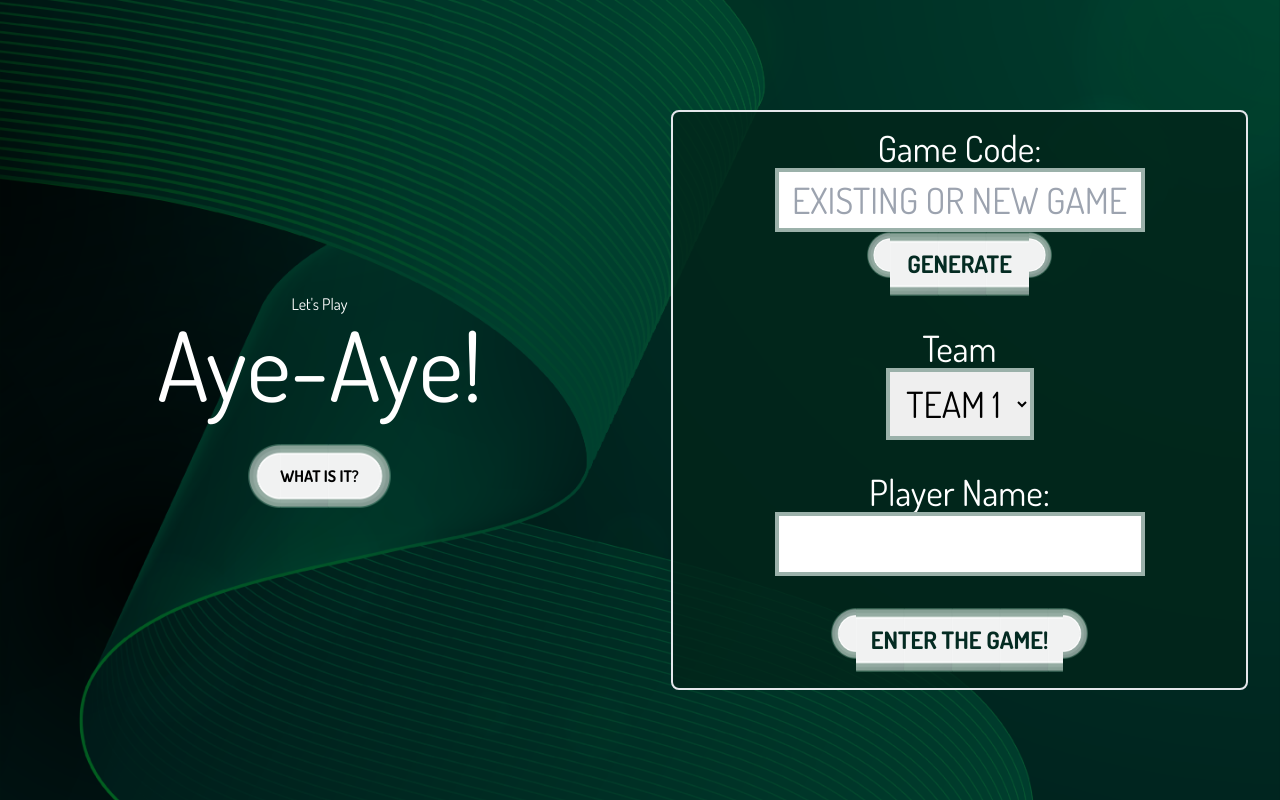
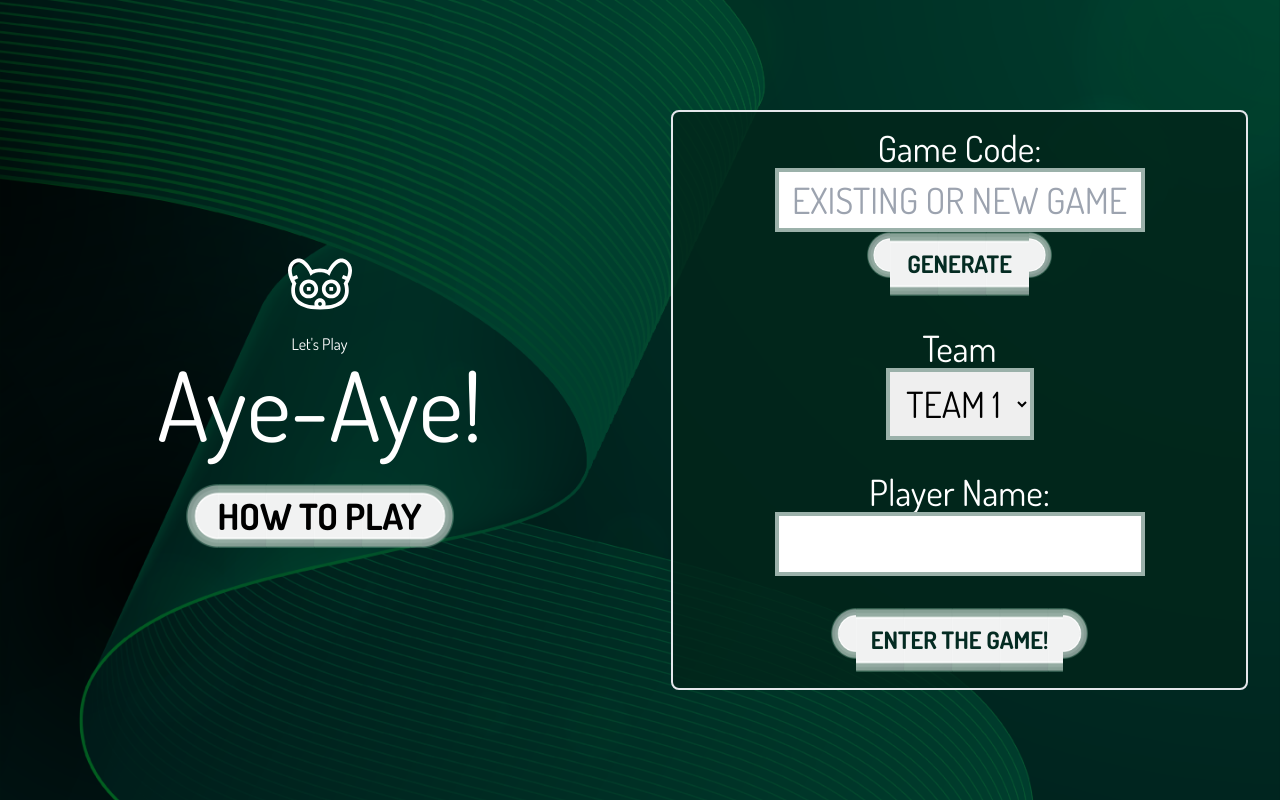
Before and after one commit to robbiebyrd/aye-aye, a Next.js app in the folder client/: page / in a window 1280 px wide. Built offline with nearby package versions, Linux system fonts and the light colour scheme; no server answers.

Commit message:
Tiny update

```diff
--- a/client/src/app/page.tsx
+++ b/client/src/app/page.tsx
@@ -1,6 +1,6 @@
 "use client"
 
-import {useState} from "react";
+import React, {useState} from "react";
 import {redirect, useSearchParams} from 'next/navigation'
 import {Button, ButtonWrapper} from "@/components/button";
 
@@ -47,10 +47,12 @@ export default function Home() {
                 className="w-svw h-svh flex flex-col md:flex-row gap-4 md:gap-16 p-8 content-center items-center justify-center text-center bg-no-repeat bg-cover"
                 style={{backgroundImage: "url('/img/bgletterboard@2x.png')"}}>
                 <div className="w-full md:w-1/2 flex flex-col items-center">
+                    <div className={"w-8 md:w-16 aspect-square relative mb-4"} style={{mask: "url(/img/lembers.svg)", maskSize: "cover", backgroundColor: "white"}}>&nbsp;
+                    </div>
                     <h4 className={"text-md text-white"}>Let&#39;s Play</h4>
                     <h1 className={"text-6xl md:text-8xl text-white mb-8"}>Aye-Aye!</h1>
                     <a href={"/how-to-play"}>
-                        <ButtonWrapper className={""}>What is it?</ButtonWrapper>
+                        <ButtonWrapper className={""}><h1 className={"text-2xl md:text-4xl"}>How to Play</h1></ButtonWrapper>
                     </a>
                 </div>
                 <div className={"w-full md:w-1/2 border-2 p-4 rounded-lg bg-sherwood-green-700 bg-opacity-80"}>
```
